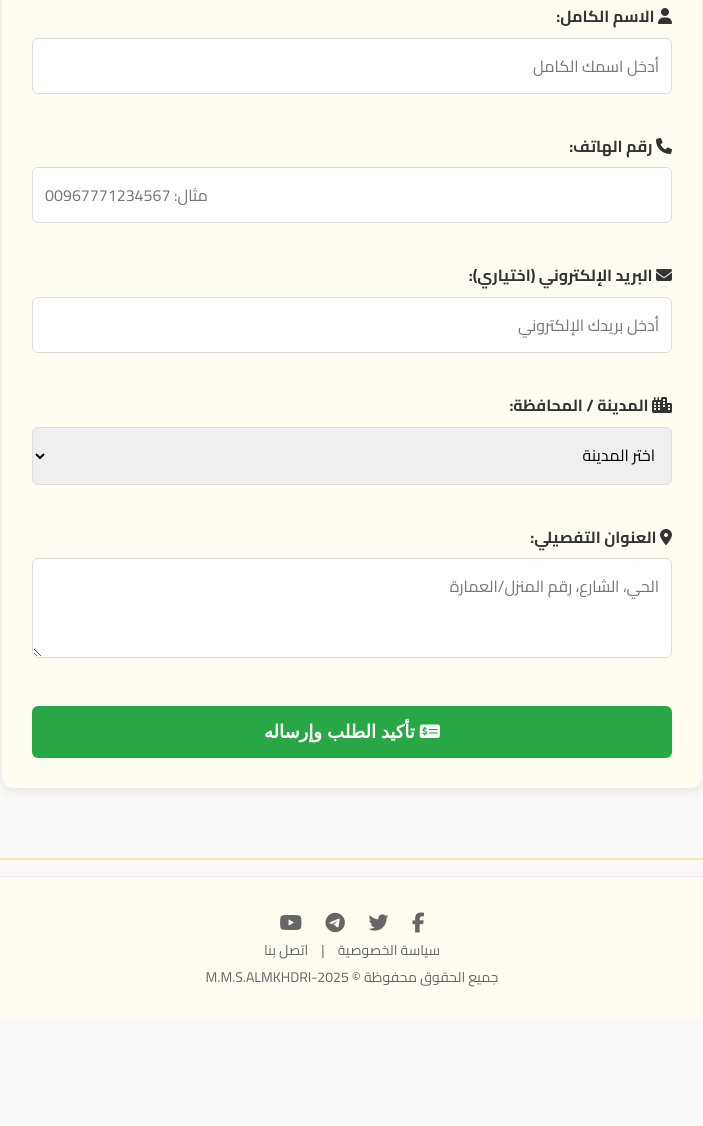
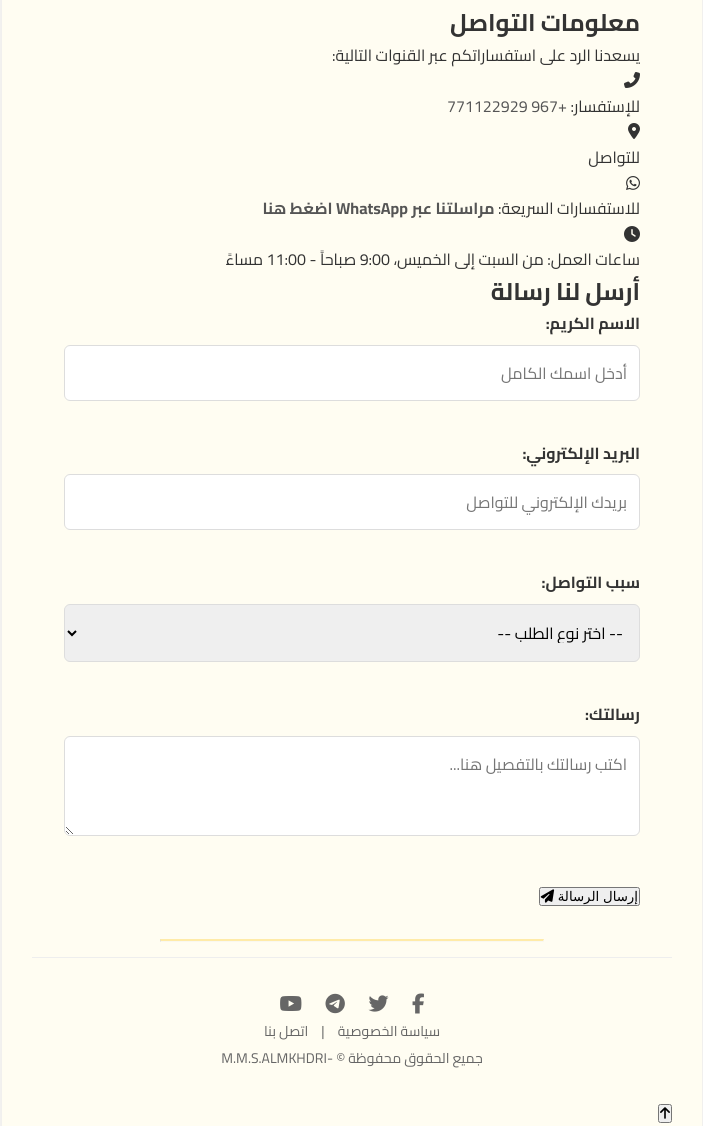
Before and after one commit to almkhdry/1, a website: page checkout.html in a window 1280 px wide. Shown: the part 476-1602 px from the top of the page, without its empty margins (288-991 px from the left). Before the commit the page ends 1495 px from the top, so only its background shows below. Drawn offline with Linux system fonts and the light colour scheme.

Commit message:
Add files via upload

```diff
--- a/checkout.html
+++ b/checkout.html
@@ -160,42 +160,65 @@
 
                 <h2 style="font-size: 24px; margin-bottom: 20px; border-bottom: 2px solid #eee; padding-bottom: 10px;">بيانات الشحن والتواصل</h2>
 
-                <div class="form-group">
-                    <label for="full-name"><i class="fas fa-user"></i> الاسم الكامل:</label>
-                    <input type="text" id="full-name" name="full-name" required placeholder="أدخل اسمك الكامل">
+    </section>
+
+    <main class="container">
+        <div class="contact-content">
+
+            <div class="contact-info">
+                <h2>معلومات التواصل</h2>
+                <p>يسعدنا الرد على استفساراتكم عبر القنوات التالية:</p>
+                <div class="info-item">
+                    <i class="fas fa-phone-alt"></i>
+                    <p>للإستفسار: <a href="tel:+967771122929" style="color: #555; text-decoration: none;">+967 771122929</a></p>
                 </div>
+                <div class="info-item">
+                    <i class="fas fa-map-marker-alt"></i>
+                <p>للتواصل</p>
+                </div>
+                <div class="info-item">
+                    <i class="fab fa-whatsapp"></i>
+                    <p>للاستفسارات السريعة: <a href="https://wa.me/967771122929" target="_blank" style="color: #555; text-decoration: none; font-weight: 700;">مراسلتنا عبر WhatsApp اضغط هنا</a></p>
+                </div>
+                <div class="info-item">
+                    <i class="fas fa-clock"></i>
+                    <p>ساعات العمل: من السبت إلى الخميس، 9:00 صباحاً - 11:00 مساءً</p>
+                </div>
+            </div>
 
-                <div class="form-group">
-                    <label for="phone-number"><i class="fas fa-phone"></i> رقم الهاتف:</label>
-                    <input type="tel" id="phone-number" name="phone-number" required placeholder="مثال: 00967771234567">
-                </div>
+            <div class="contact-form-container">
+                 <h2>أرسل لنا رسالة</h2>
 
-                <div class="form-group">
-                    <label for="email"><i class="fas fa-envelope"></i> البريد الإلكتروني (اختياري):</label>
-                    <input type="email" id="email" name="email" placeholder="أدخل بريدك الإلكتروني">
-                </div>
+                <form action="https://api.web3forms.com/submit" method="POST">
+                    <input type="hidden" name="access_key" value="b2ed5633-7b5f-46c3-b087-5bb11a7da5a0">
+                    <input type="hidden" name="subject" value="رسالة جديدة من متجر عالم الجوالات">
 
-                <div class="form-group">
-                    <label for="city"><i class="fas fa-city"></i> المدينة / المحافظة:</label>
-                    <select id="city" name="city" required>
-                        <option value="" disabled selected>اختر المدينة</option>
-                        <option value="sana'a">صنعاء</option>
-                        <option value="aden">عدن</option>
-                        <option value="taiz">تعز</option>
-                        <option value="hodeidah">الحديدة</option>
-                        <option value="other">أخرى</option>
-                    </select>
-                </div>
+                    <div class="form-group">
+                        <label for="name">الاسم الكريم:</label>
+                        <input type="text" id="name" name="الاسم" required placeholder="أدخل اسمك الكامل">
+                    </div>
+                    <div class="form-group">
+                        <label for="email">البريد الإلكتروني:</label>
+                        <input type="email" id="email" name="البريد الإلكتروني" required placeholder="بريدك الإلكتروني للتواصل">
+                    </div>
+                    <div class="form-group">
+                        <label for="service">سبب التواصل:</label>
+                        <select id="service" name="نوع_الطلب" required>
+                            <option value="" disabled selected>-- اختر نوع الطلب --</option>
+                            <option value="استفسار عن منتج">استفسار عن منتج</option>
+                            <option value="طلب دعم فني / ضمان">طلب دعم فني / ضمان</option>
+                            <option value="استفسار حول الطلب والشحن">استفسار حول الطلب والشحن</option>
+                            <option value="أخرى">أخرى</option>
+                        </select>
+                    </div>
+                    <div class="form-group">
+                        <label for="message">رسالتك:</label>
+                        <textarea id="message" name="الرسالة" required placeholder="اكتب رسالتك بالتفصيل هنا..."></textarea>
+                    </div>
 
-                <div class="form-group">
-                    <label for="address"><i class="fas fa-map-marker-alt"></i> العنوان التفصيلي:</label>
-                    <textarea id="address" name="address" required placeholder="الحي، الشارع، رقم المنزل/العمارة"></textarea>
-                </div>
+                    <button type="submit" class="submit-button">إرسال الرسالة <i class="fas fa-paper-plane"></i></button>
 
-                <button type="submit" class="confirm-order-btn">
-                    <i class="fas fa-money-check-alt"></i> تأكيد الطلب وإرساله
-                </button>
-            </form>
+                </form>
         </div>
 
     </main>
```
